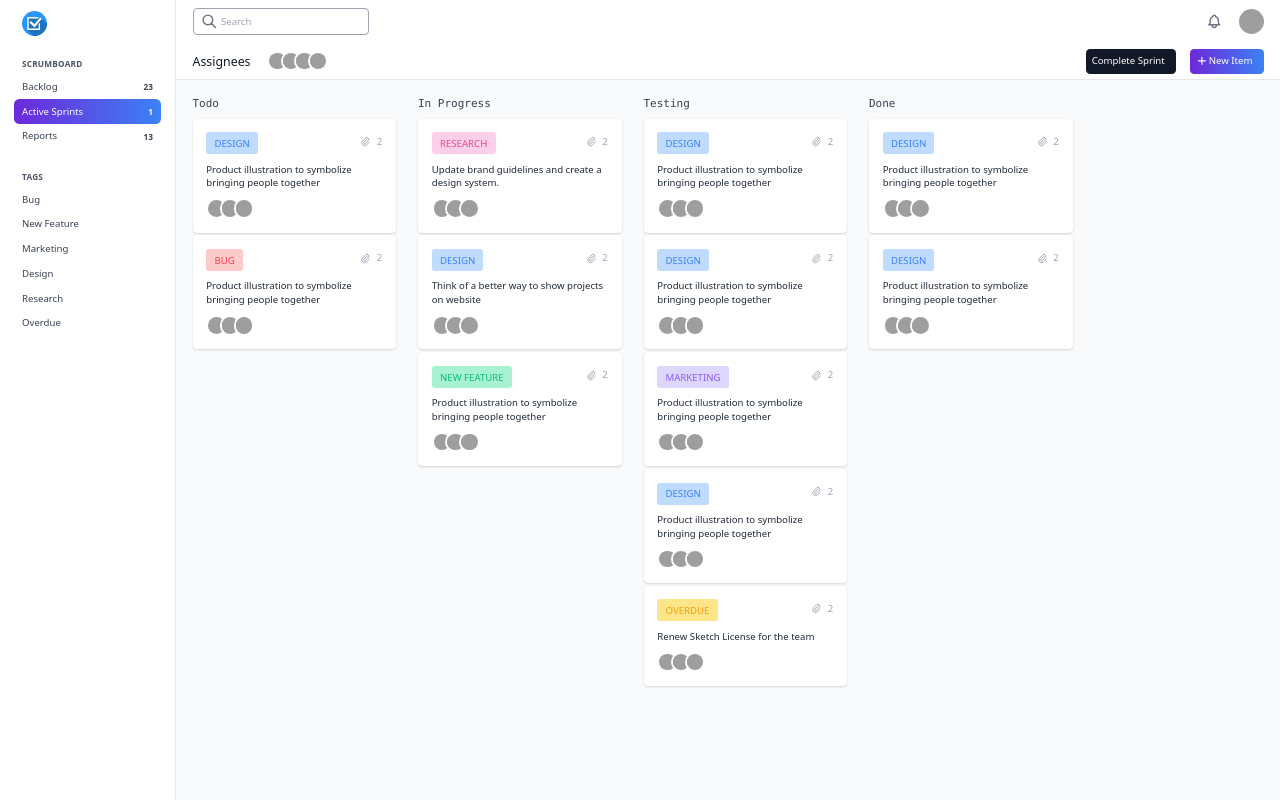
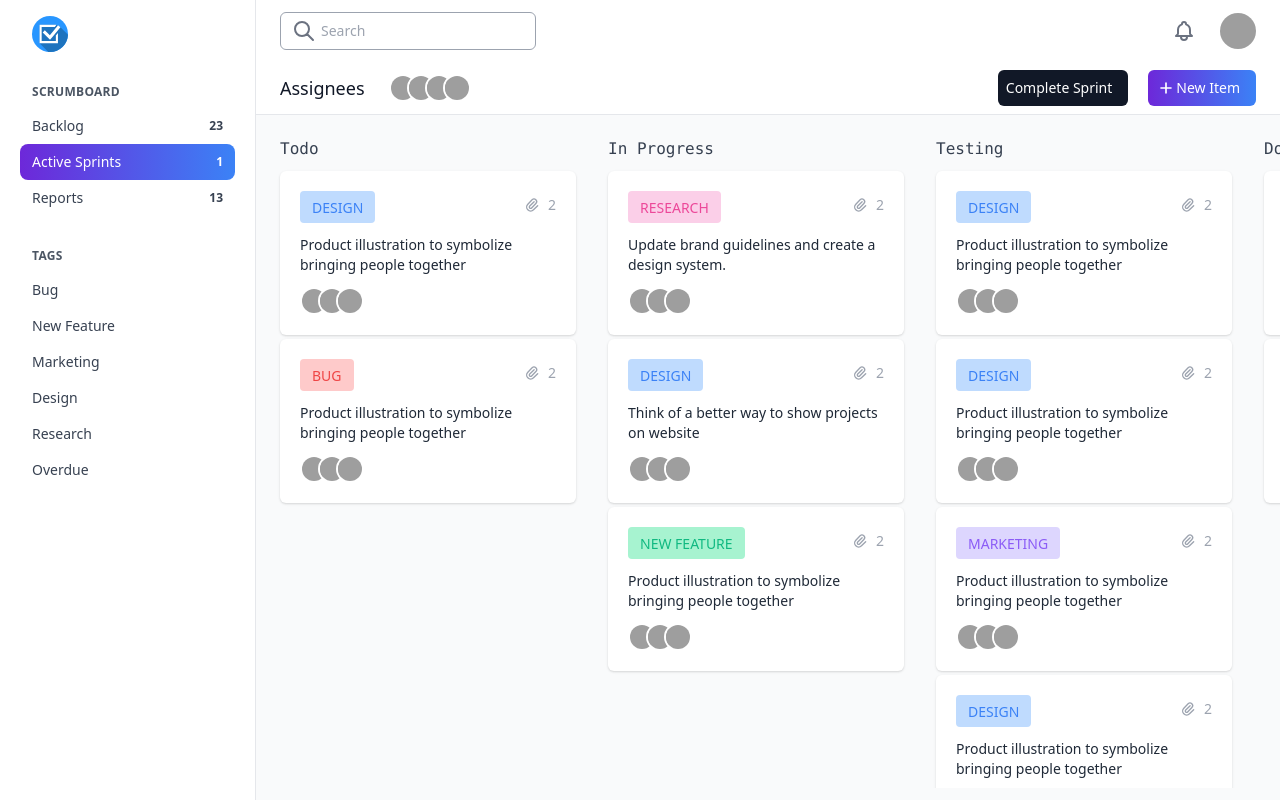
Before and after one commit to codingwithdidem/kanban_tailwind, a Next.js app: page / in a window 1280 px wide. Built offline with nearby package versions, Linux system fonts and the light colour scheme; grey boxes are pictures that could not be loaded.

Commit message:
Update globals.css
Remove font-size: 11px

```diff
--- a/styles/globals.css
+++ b/styles/globals.css
@@ -1,7 +1,3 @@
 @tailwind base;
 @tailwind components;
 @tailwind utilities;
-
-html {
-  font-size: 11px;
-}
```
